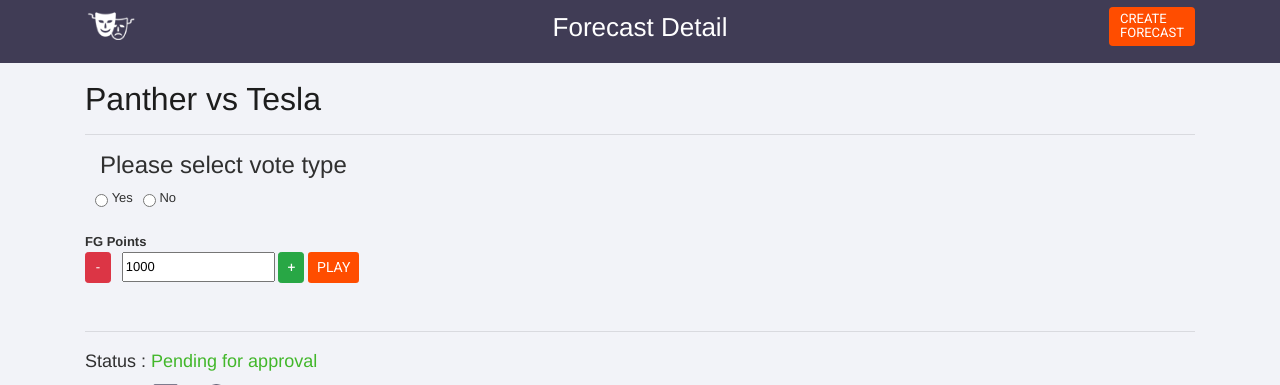
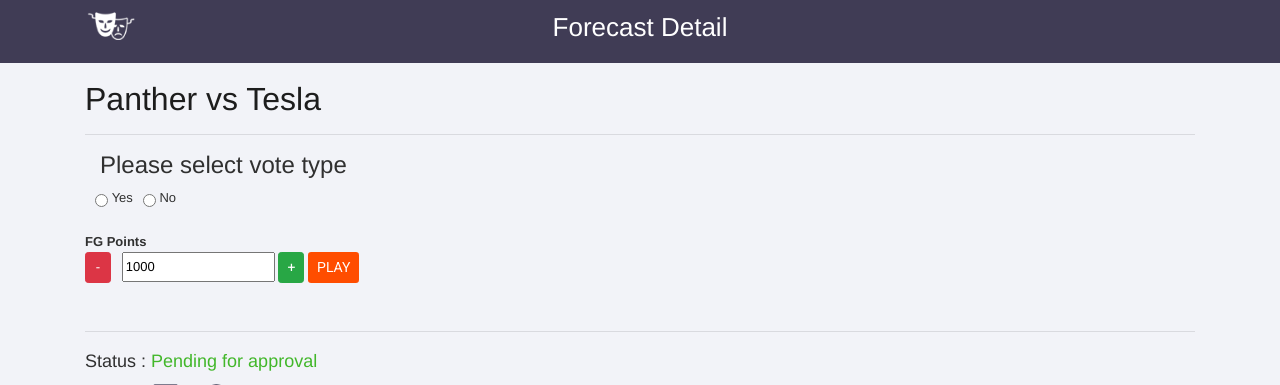
Before and after one commit to AgrimSharma/forecastguru, a Django app: template templates/betting.html in a window 1280 px wide. Shown: the top 385 px of the page. Run offline with Django 3.2, Linux system fonts and the light colour scheme; the template is opened without the code that fills it: values that come from a table or form of the project are taken from there, others are empty; data comes from the database, SQL or seed files in the repository; parts of the project's set-up code (start-up, migrations or seed data) failed here and were passed over.

Commit message:
updated algo

```diff
--- a/templates/betting.html
+++ b/templates/betting.html
@@ -23,7 +23,7 @@
       <div class="col-12 text-center position-relative">
           <div class="header-logo position-absolute"><img src="{% static 'images/logo-small-white.png' %}" alt=""></div>
         <h1>Forecast Detail</h1>
-        <div class="header-right with-btn position-absolute"><a href="#" class="btn btn-orange"> Create <br>Forecast</a></div>
+        <!--<div class="header-right with-btn position-absolute"><a href="#" class="btn btn-orange"> Create <br>Forecast</a></div>-->
       </div>
     </div>
   </div>
```
